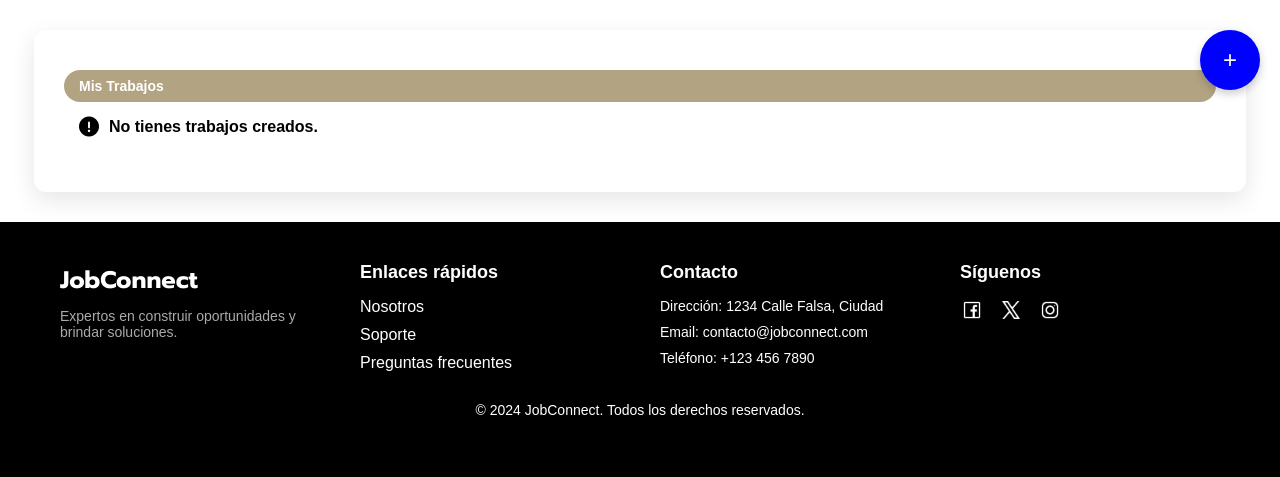
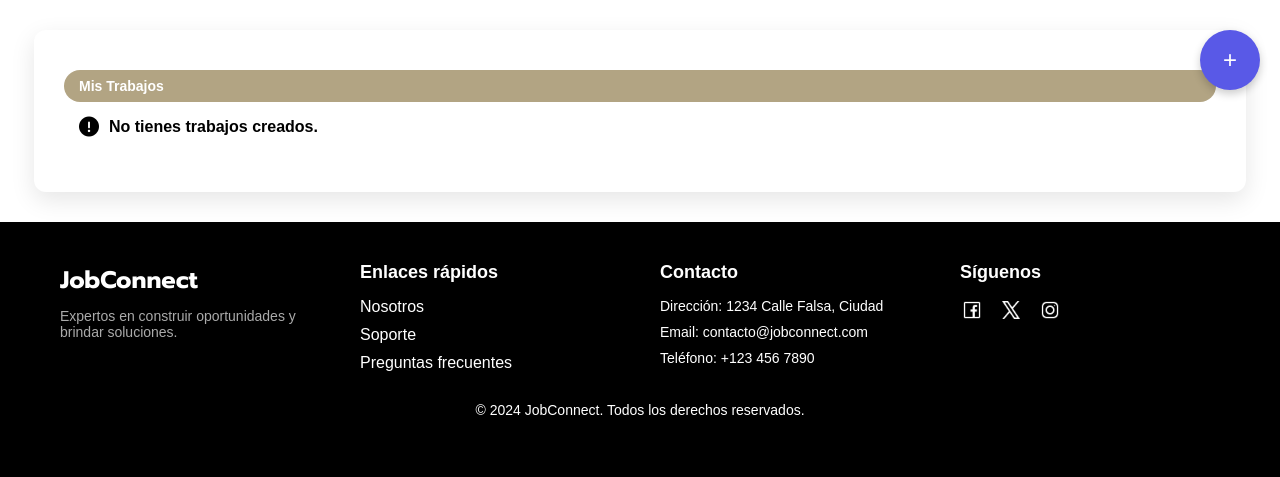
Before and after one commit to Stein1228/jbcnnct, a Django app: template trabajos/templates/trabajos/ver_trabajos.html in a window 1280 px wide. Shown: the part 50-527 px from the top of the page. Run offline with Django 3.2, Linux system fonts and the light colour scheme; the template is opened without the code that fills it, so the values that code supplies are empty.

Commit message:
ultimo cambio

```diff
--- a/trabajos/static/trabajos/css/ver_trabajos.css
+++ b/trabajos/static/trabajos/css/ver_trabajos.css
@@ -5,7 +5,7 @@
     right: 20px; /* Distancia desde la derecha */
     width: 60px; /* Ancho del botón */
     height: 60px; /* Alto del botón */
-    background-color: blue; /* Color de fondo */
+    background-color: rgb(89, 89, 231); /* Color de fondo */
     color: white; /* Color del texto */
     border-radius: 50%; /* Hace el botón circular */
     display: flex; /* Usa flexbox para centrar el contenido */
```
